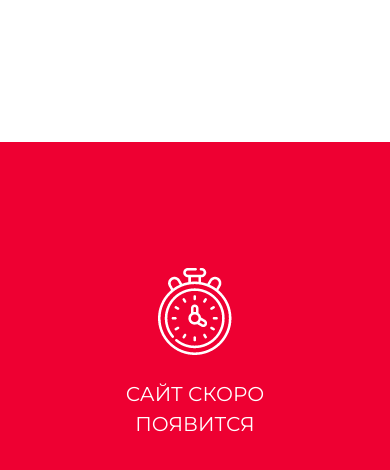
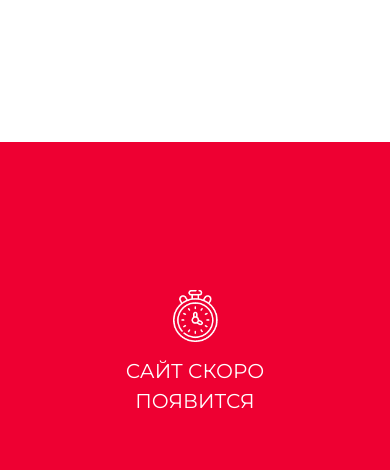
Before and after one commit to dimaTarhan/it_prostir, a plain HTML site: page index.html in a window 390 px wide. Shown: the part 280-750 px from the top of the page. Drawn offline with Linux system fonts and the light colour scheme.

Commit message:
Add files via upload

```diff
--- a/index.html
+++ b/index.html
@@ -78,10 +78,15 @@
                 max-width: 180px;
             }
 
+            .dt-timer img{
+                max-width: 45px;
+            }
+
             .dt-timer__text{
                 max-width: 180px;
                 font-size: 20px;
                 line-height: 1.5;
+                margin-top: 10px;
             }
         }
     </style>
```
